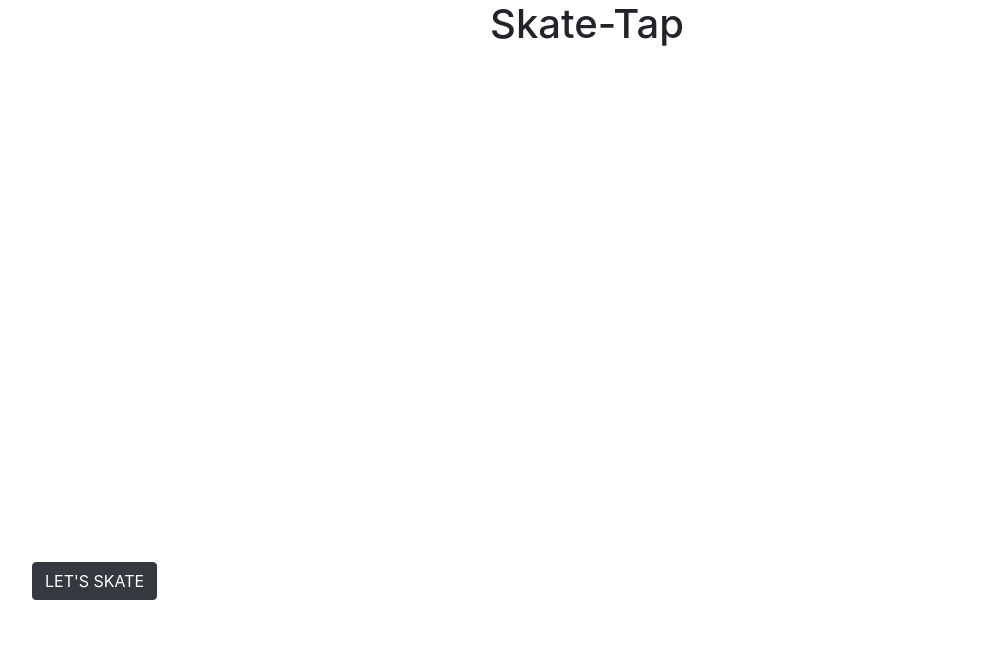
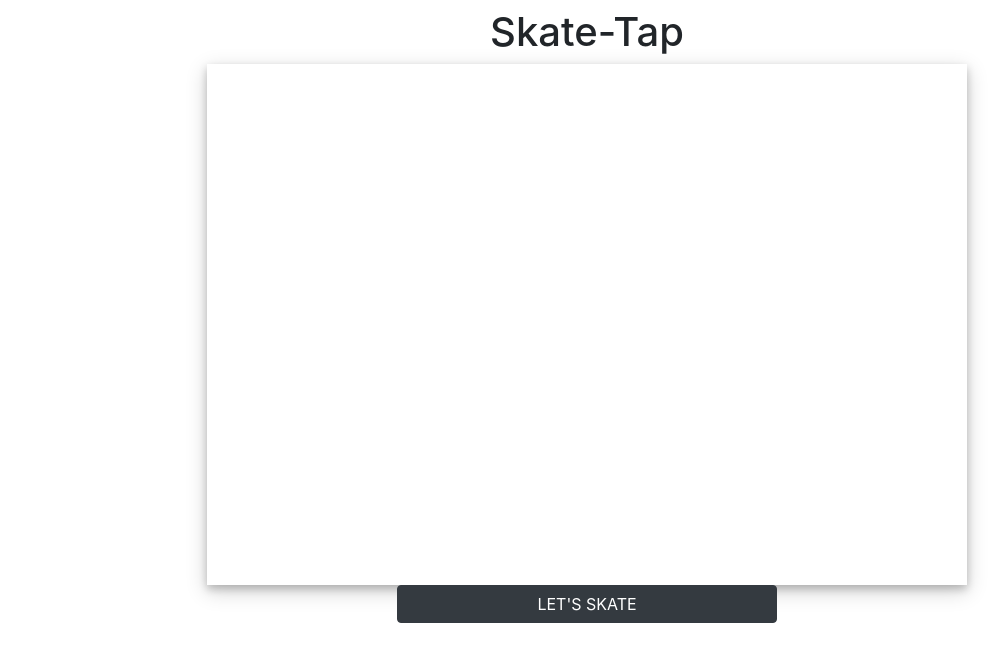
Before and after one commit to markhacksanjuan/Skate-Tap, a plain HTML site: page index.html in a window 1280 px wide. Shown: the whole page, without its empty margins (53-1058 px from the left). Drawn offline with nearby package versions, Linux system fonts and the light colour scheme.

Commit message:
working on it

```diff
--- a/index.html
+++ b/index.html
@@ -5,27 +5,26 @@
     <meta name="viewport" content="width=device-width, initial-scale=1.0">
     <title>Skate-tap</title>
     <link rel="stylesheet" href="https://cdn.jsdelivr.net/npm/bootstrap@4.5.3/dist/css/bootstrap.min.css" integrity="sha384-TX8t27EcRE3e/ihU7zmQxVncDAy5uIKz4rEkgIXeMed4M0jlfIDPvg6uqKI2xXr2" crossorigin="anonymous">
-
+    <link rel="stylesheet" href="./styles/style.css">
 </head>
 <body>
 
     <div class="container">
-        <div class="row">
+        <div class="row mt-2">
             <div class="col-12">
                 <h1 class="text-center">Skate-Tap</h1>
             </div>
         </div>
         <div class="row">
             <div class="col-2"></div>
-            <div class="col-8">
-                <canvas id="my-canvas"></canvas>
-            </div>
+                <canvas class="col-8" id="my-canvas"></canvas>
             <div class="col-2"></div>
         </div>
-        <div class="row col-12">
-            <button id="start-game" type="button" class="btn btn-dark">LET'S SKATE</button>
+        <div class="row">
+            <div class="col-4"></div>
+                <button id="start-game" type="button" class="btn btn-dark col-4">LET'S SKATE</button>
+            <div class="col-4"></div>
         </div>
-
     </div>
 
 
--- a/js/background.js
+++ b/js/background.js
@@ -1,7 +1,6 @@
-    // CREACIÓN DEL FONDO
+// CREACIÓN DEL FONDO
 
+const background = new BackgroundColor(canvas.width, hGround, 0, canvas.height - hGround, colorGround)
 
-    const background = new BackgroundColor(canvas.width, hGround, 0, canvas.height - hGround, colorGround)
-
-    //  ----------- CREACIÓN DE FONDO PARA ANIMACIÓN ------------
-    const backgroundAnimation = new BackgroundColor(canvas.width, canvas.height, 0, 0, 'rgb(255, 0, 0, 0.8)')
+//  ----------- CREACIÓN DE FONDO PARA ANIMACIÓN ------------
+const backgroundAnimation = new BackgroundColor(canvas.width, canvas.height, 0, 0, 'rgb(255, 0, 0, 0.8)')
--- a/styles/style.css
+++ b/styles/style.css
@@ -0,0 +1,3 @@
+canvas {
+    box-shadow: 0 4px 8px 0 rgba(0, 0, 0, 0.2), 0 6px 20px 0 rgba(0, 0, 0, 0.19);
+}
```
